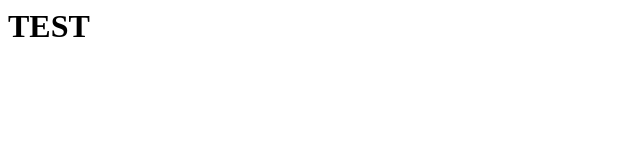
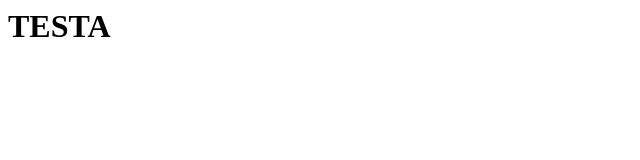
Before and after one commit to 3q6/API, a plain HTML site: page index.html in a window 1280 px wide. Shown: the full height of the page, 0-640 px from the left. Drawn offline with Linux system fonts and the light colour scheme.

Commit message:
Update index.html

```diff
--- a/index.html
+++ b/index.html
@@ -1 +1 @@
-<h1>TEST</h1>
+<h1>TESTA</h1>
```
